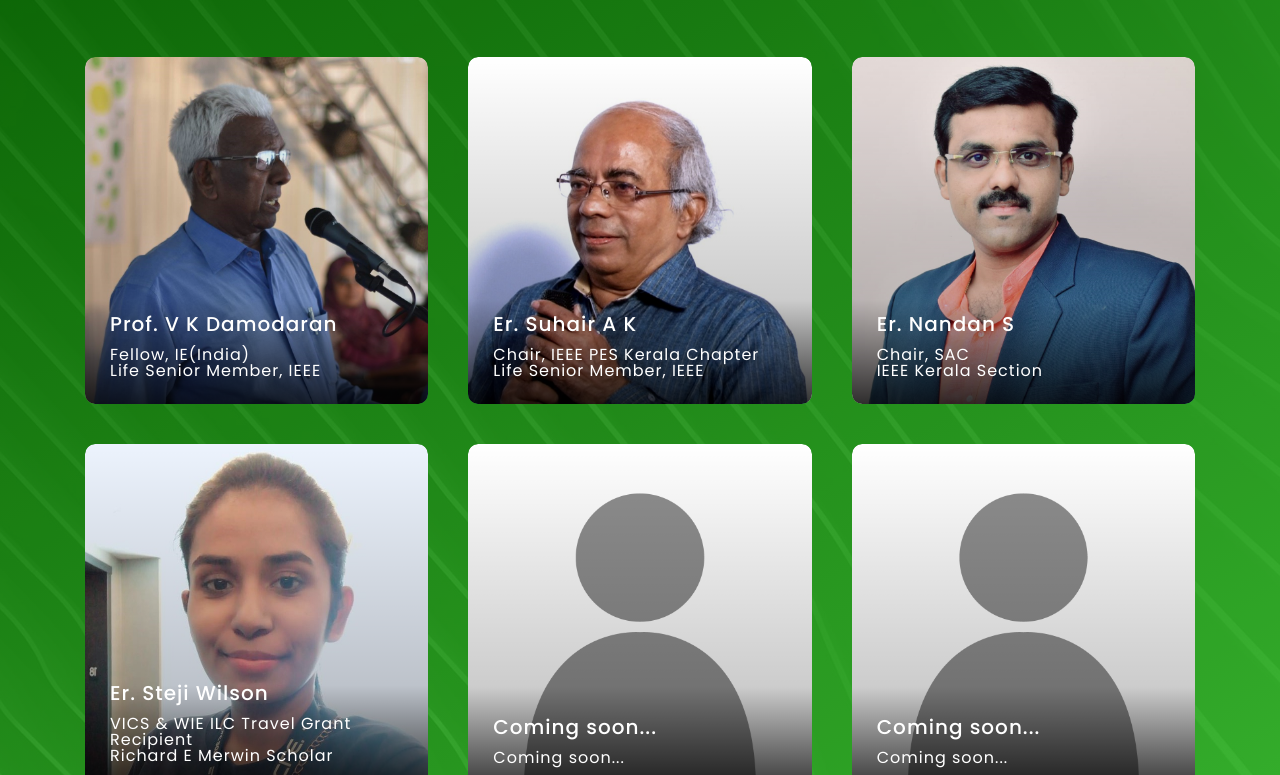
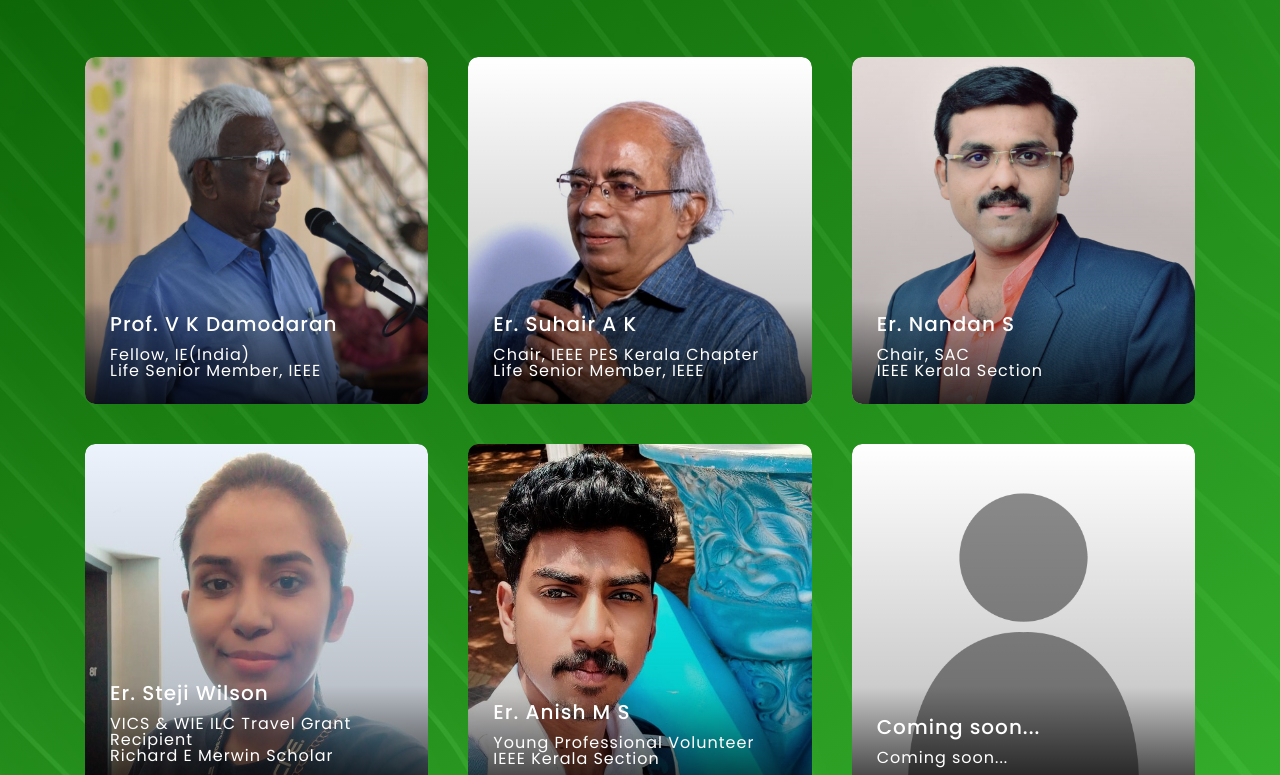
Before and after one commit to akpessc/akpessc.github.io, a website: page index.html in a window 1280 px wide. Shown: the part 2025-2800 px from the top of the page. Drawn offline with Linux system fonts and the light colour scheme.

Commit message:
anish chettan update

```diff
--- a/index.html
+++ b/index.html
@@ -280,13 +280,13 @@ var x = setInterval(function() {
                     <div class="single-speaker-area bg-gradient-overlay-2 wow fadeInUp" data-wow-delay="300ms">
                         <!-- Thumb -->
                         <div class="speaker-single-thumb">
-                            <img src="img/bg-img/a.png" alt="">
+                            <img src="img/bg-img/anish.jpg" alt="">
                         </div>
 
                         <!-- Info -->
                         <div class="speaker-info">
-                            <h5>Coming soon...</h5>
-                            <p>Coming soon...</p>
+                            <h5>Er. Anish M S</h5>
+                            <p>Young Professional Volunteer<br>IEEE Kerala Section</p>
                         </div>
                     </div>
                 </div>
```
Also changed, not shown: img/bg-img/anish.jpg (added).
